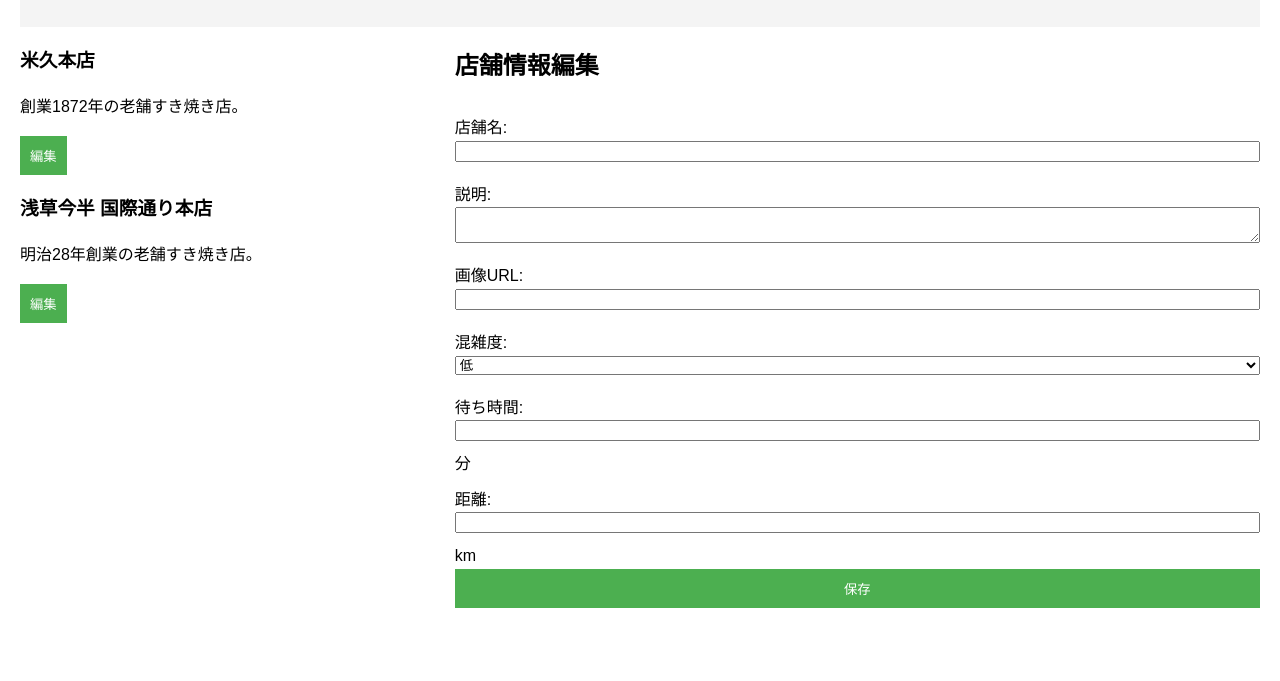
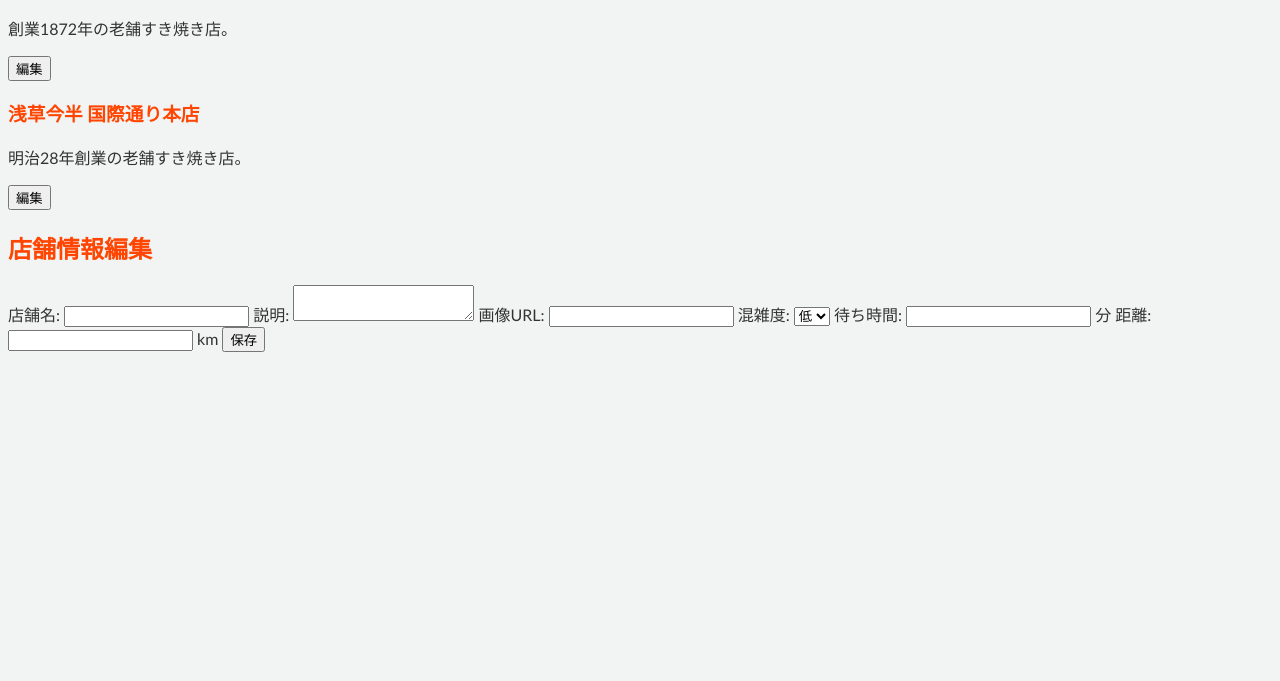
Before and after one commit to yugottt/asakusa-portal-admin, a plain HTML site: page index.html in a window 1280 px wide. Shown: the part 119-800 px from the top of the page. Drawn offline with Linux system fonts and the light colour scheme.

Commit message:
Update CSS for management screen

```diff
--- a/css/styles.css
+++ b/css/styles.css
@@ -1,50 +1,74 @@
-body {
-    font-family: Arial, sans-serif;
-    line-height: 1.6;
-    margin: 0;
-    padding: 20px;
+:root {
+  --primary-color: #FF4500;
+  --accent-color: #000000;
+  --background-color: #F2F3F3;
+  --text-color: #333333;
 }
 
-header {
-    background-color: #f4f4f4;
-    padding: 1rem;
-    text-align: center;
+body {
+  font-family: 'Gill Sans', sans-serif;
+  background-color: var(--background-color);
+  color: var(--text-color);
 }
 
-main {
-    display: flex;
-    gap: 2rem;
+h1, h2, h3 {
+  font-weight: bold;
+  color: var(--primary-color);
 }
 
-#shop-list {
-    flex: 1;
+.card {
+  background-color: white;
+  border-radius: 8px;
+  box-shadow: 0 2px 4px rgba(0,0,0,0.1);
+  padding: 16px;
+  margin-bottom: 16px;
 }
 
-#shop-editor {
-    flex: 2;
+.btn {
+  background-color: var(--primary-color);
+  color: white;
+  border: none;
+  border-radius: 4px;
+  padding: 8px 16px;
+  cursor: pointer;
+  transition: background-color 0.3s;
 }
 
-form {
-    display: flex;
-    flex-direction: column;
+.btn:hover {
+  background-color: darken(var(--primary-color), 10%);
 }
 
-label {
-    margin-top: 10px;
+.search-container {
+  margin-bottom: 16px;
 }
 
-input, textarea, select {
-    margin-bottom: 10px;
+.search-input {
+  width: 100%;
+  padding: 8px;
+  border: 1px solid #ddd;
+  border-radius: 4px;
 }
 
-button {
-    padding: 10px;
-    background-color: #4CAF50;
-    color: white;
-    border: none;
-    cursor: pointer;
+.nav-bar {
+  position: fixed;
+  bottom: 0;
+  left: 0;
+  right: 0;
+  background-color: white;
+  display: flex;
+  justify-content: space-around;
+  padding: 8px 0;
+  box-shadow: 0 -2px 4px rgba(0,0,0,0.1);
 }
 
-button:hover {
-    background-color: #45a049;
+.nav-btn {
+  color: var(--text-color);
+  text-decoration: none;
+  display: flex;
+  flex-direction: column;
+  align-items: center;
 }
+
+.nav-btn.active {
+  color: var(--primary-color);
+}
```
